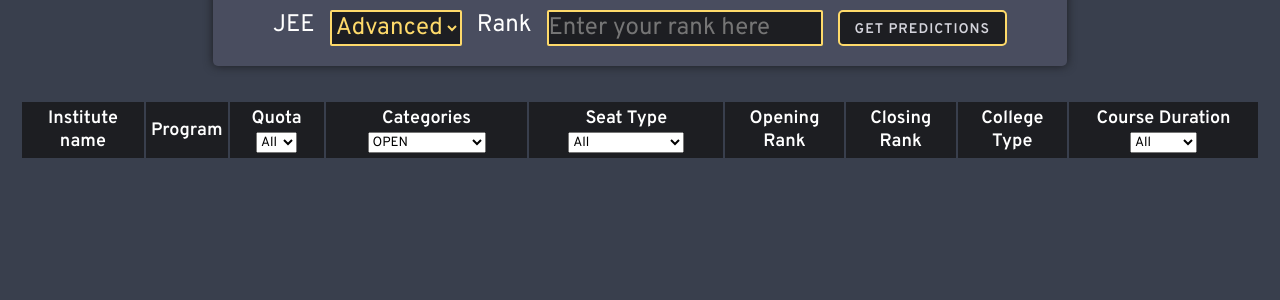
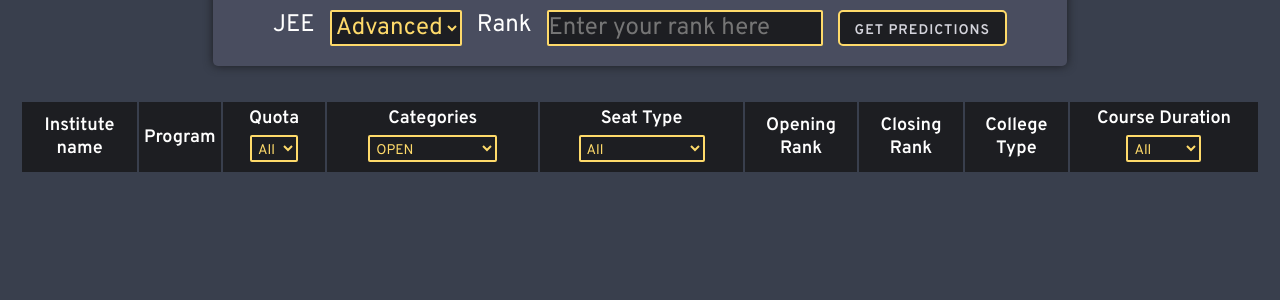
Before and after one commit to 2AMDevs/no-bs-college-predictor, a React (Create React App) app: page / in a window 1280 px wide. Shown: the top 300 px of the page. Built offline with nearby package versions, Linux system fonts and the light colour scheme.

Commit message:
style table filter and add shadow

```diff
--- a/src/components/CollegePredictor/CollegePredictor.css
+++ b/src/components/CollegePredictor/CollegePredictor.css
@@ -29,7 +29,7 @@
   background-color: var(--dark);
   border: 2px solid var(--yellow);
   color: var(--silver);
-  padding: 3px 15px 0;
+  padding: 4px 15px 0;
   font-size: 14px;
   font-weight: 800;
   letter-spacing: 1px;
--- /dev/null
+++ b/src/components/TableFilter/TableFilter.css
@@ -0,0 +1,9 @@
+.table-filter {
+  margin: 5px;
+  padding: 4px 2px 0 2px;
+  background-color: var(--dark);
+  color: var(--yellow);
+  border: 2px solid var(--yellow);
+  font-size: 14px;
+  border-radius: 2px;
+}
--- a/src/components/TableFilter/TableFilter.js
+++ b/src/components/TableFilter/TableFilter.js
@@ -1,18 +1,23 @@
 import React from 'react';
+
+import './TableFilter.css';
 
 const TableFilter = ({ title, property, value, data, updateFilters }) => {
   return (
     <th>{title}
-      { data?.length && <select
+      {data?.length && (
+        <select
           id={property}
           name={title}
           value={value}
           onChange={(e) => updateFilters(property, e.target.value)}
+          className="table-filter"
         >
           {data.map(d => (
             <option key={d} value={d}>{d}</option>
           ))}
-      </select> }
+        </select>
+      )}
     </th>
   )
 }
```
Lines whose indentation alone changed are shown as unchanged.
